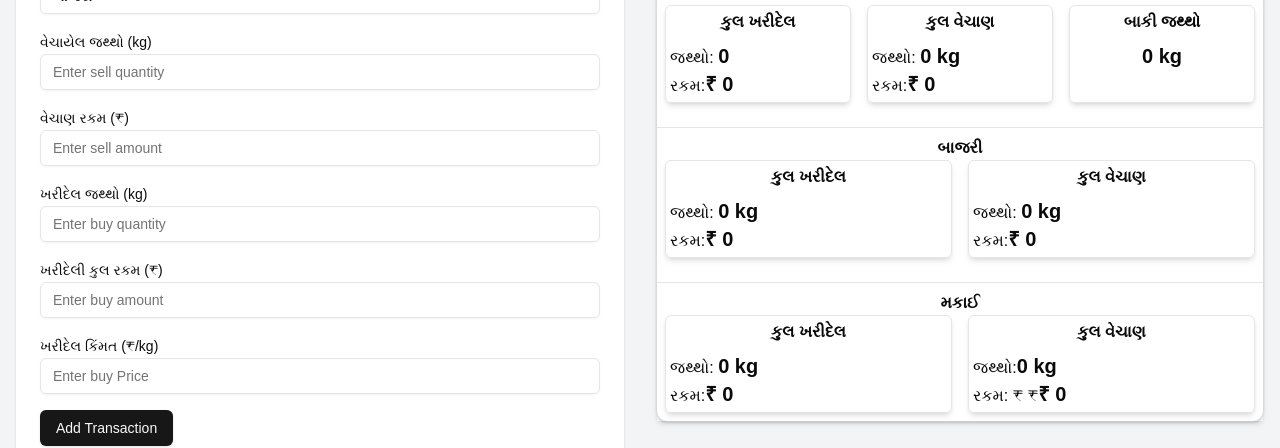
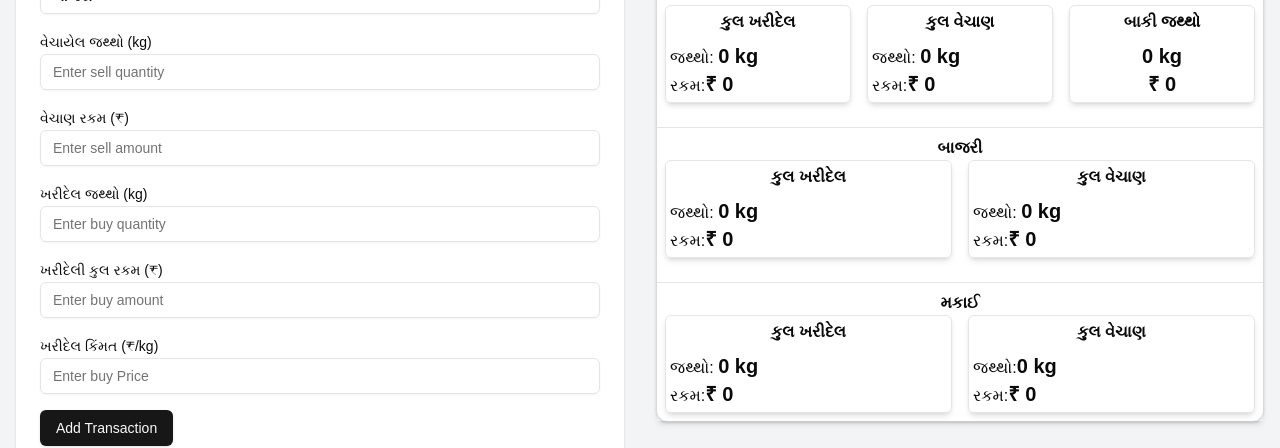
Before and after one commit to hansama-tech/keshar-fodder, a Next.js app: page / in a window 1280 px wide. Shown: the part 374-822 px from the top of the page. Built offline with nearby package versions, Linux system fonts and the light colour scheme; no server answers; the database is empty.

Commit message:
solve some issue

```diff
--- a/src/Components/custom/StockOverview.tsx
+++ b/src/Components/custom/StockOverview.tsx
@@ -53,6 +53,7 @@ export default function StockOverview(props: any) {
     if (transactionDatas) {
       const calculateData = calculateFodderTotals(transactionDatas);
       setCalcData(calculateData);
+      console.log(calculateData);
     }
   }, [transactionDatas]);
 
@@ -76,8 +77,8 @@ export default function StockOverview(props: any) {
                       calcData?.bajari?.totalBuyQuantity +
                         (calcData?.makai?.totalBuyQuantity
                           ? calcData?.makai?.totalBuyQuantity
-                          : 0,
-                        "kg")
+                          : 0),
+                      "kg"
                     )}
                   </span>
                 </p>
@@ -85,10 +86,14 @@ export default function StockOverview(props: any) {
                   રકમ:
                   <span className="font-bold text-xl">
                     {formatCurrency(
-                      calcData?.makai?.totalBuyAmount
-                        ? calcData?.makai?.totalBuyAmount
-                        : 0
+                      calcData?.bajari?.totalBuyAmount
+                        ? calcData?.bajari?.totalBuyAmount
+                        : 0 +
+                            (calcData?.makai?.totalBuyAmount
+                              ? calcData?.makai?.totalBuyAmount
+                              : 0)
                     )}
+                    {}
                   </span>
                 </p>
               </div>
@@ -134,6 +139,23 @@ export default function StockOverview(props: any) {
                           : 0),
                       "kg"
                     )}
+                  </span>
+                </p>
+                <p className="text-center">
+                  <span className="font-bold text-xl">
+                    {formatCurrency(
+                      (calcData?.bajari?.totalBuyAmount
+                        ? calcData?.bajari?.totalBuyAmount
+                        : 0 +
+                          (calcData?.makai?.totalBuyAmount
+                            ? calcData?.makai?.totalBuyAmount
+                            : 0)) -
+                        calcData?.bajari?.totalSellAmount +
+                        (calcData?.makai?.totalSellAmount
+                          ? calcData?.makai?.totalSellAmount
+                          : 0)
+                    )}
+                    {}
                   </span>
                 </p>
               </div>
@@ -216,7 +238,7 @@ export default function StockOverview(props: any) {
                   </span>
                 </p>
                 <p>
-                  રકમ: ₹ ₹
+                  રકમ:
                   <span className="font-bold text-xl">
                     {formatCurrency(
                       calcData?.makai?.totalSellAmount
--- a/src/app/api/dailyTransaction/route.ts
+++ b/src/app/api/dailyTransaction/route.ts
@@ -19,7 +19,7 @@ export async function GET(req: Request) {
 
     // 🎆 Define both Diwali dates (you can update every year)
     const previousDiwali = new Date("2024-11-01"); // previous year's Diwali
-    const thisDiwali = new Date("2025-10-29"); // this year's Diwali
+    const thisDiwali = new Date("2025-10-20"); // this year's Diwali
 
     let fodderData;
 
@@ -50,6 +50,9 @@ export async function GET(req: Request) {
         orderBy: { date: "desc" },
       });
     }
+    fodderData = fodderData.sort(
+      (a, b) => new Date(b.date).getTime() - new Date(a.date).getTime()
+    );
 
     return NextResponse.json({ SUCCESS: true, data: fodderData });
   } catch (err) {
```
